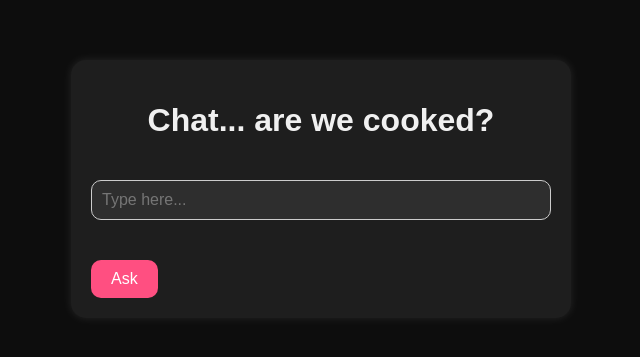
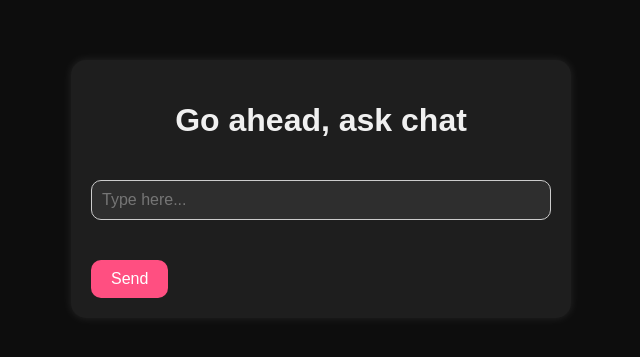
Before and after one commit to haybur/Chatarewecooked, a plain HTML site: page index.html in a window 1280 px wide. Shown: the part 211-568 px from the top of the page, without its empty margins (319-959 px from the left). Drawn offline with Linux system fonts and the light colour scheme.

Commit message:
Update index.html

```diff
--- a/index.html
+++ b/index.html
@@ -73,10 +73,10 @@
 </head>
 <body>
   <div class="chat-box">
-    <h1 style="text-align:center;">Chat... are we cooked?</h1>
+    <h1 style="text-align:center;">Go ahead, ask chat</h1>
     <input type="text" id="userInput" placeholder="Type here..." onkeydown="if(event.key==='Enter') giveAnswer()" />
     <div id="chatLog" class="chat-log"></div>
-    <button id="askBtn">Ask</button>
+    <button id="askBtn">Send</button>
   </div>
 
   <script>
```
